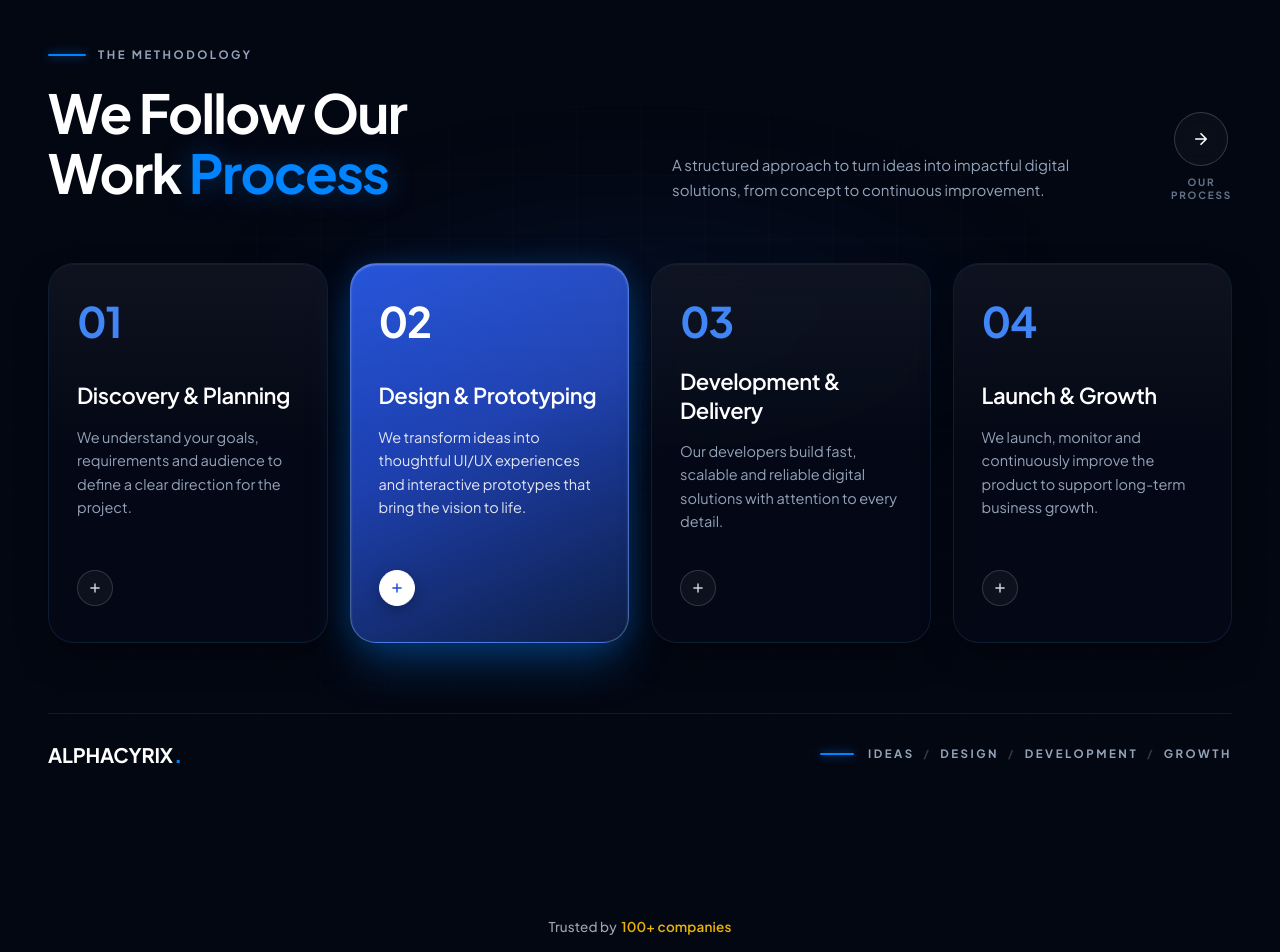
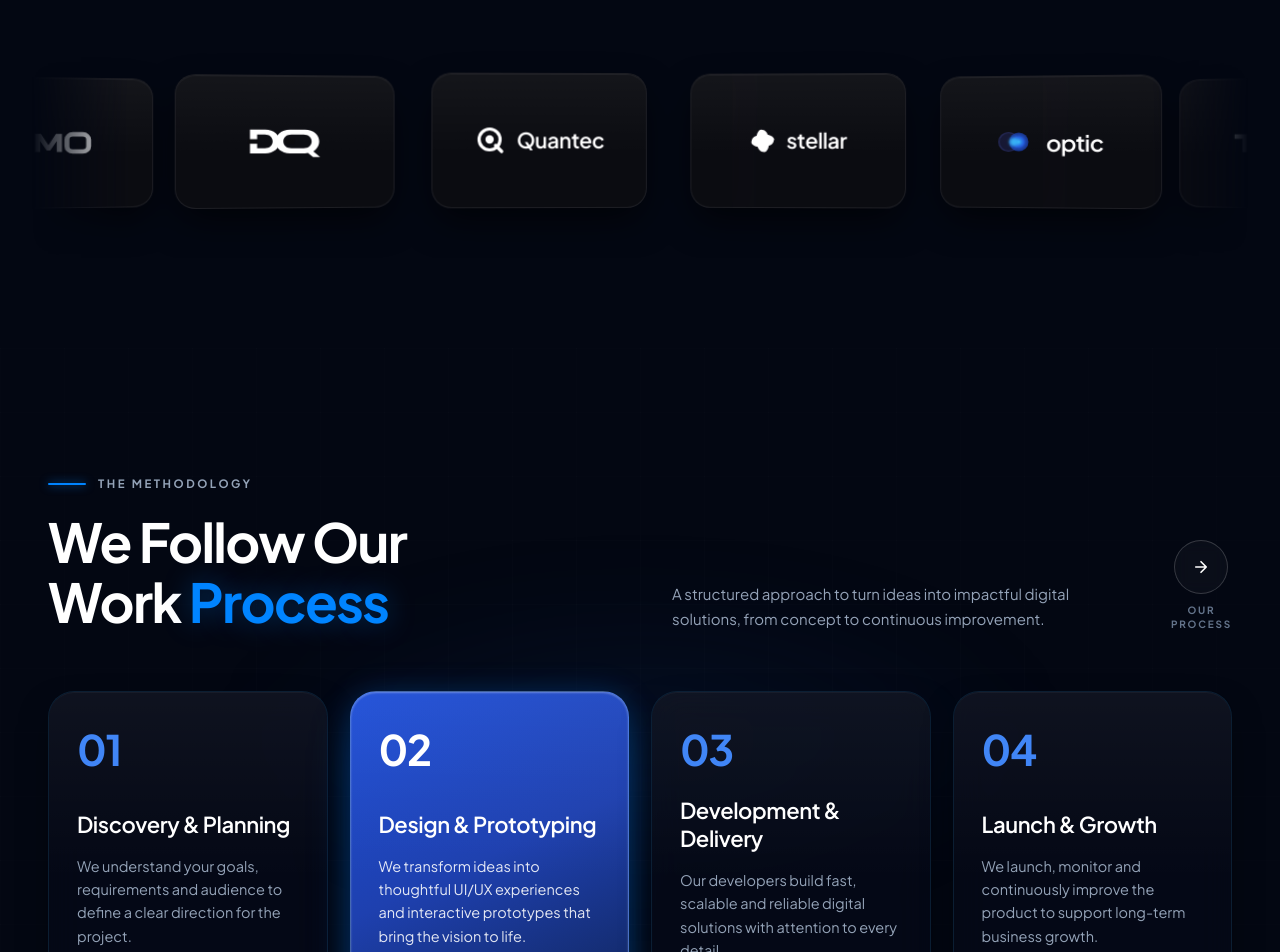
Before and after one commit to Faheem10-web/beta-alphacyrix, a React (Vite) app: page / in a window 1280 px wide. Shown: the part 1580-2532 px from the top of the page. Built offline with nearby package versions, Linux system fonts and the light colour scheme.

Commit message:
chore: reorder sections to place ProcessSection after CollaborationsSection

```diff
--- a/src/App.jsx
+++ b/src/App.jsx
@@ -274,11 +274,11 @@ export default function App() {
       {/* Services Section */}
       <ServicesSection />
 
+      {/* Trusted Collaborations (Trusted by 100+ companies) Section */}
+      <CollaborationsSection />
+
       {/* Our Work Process (The Methodology) Section */}
       <ProcessSection />
-
-      {/* Trusted Collaborations Section */}
-      <CollaborationsSection />
     </div>
   );
 }
```
